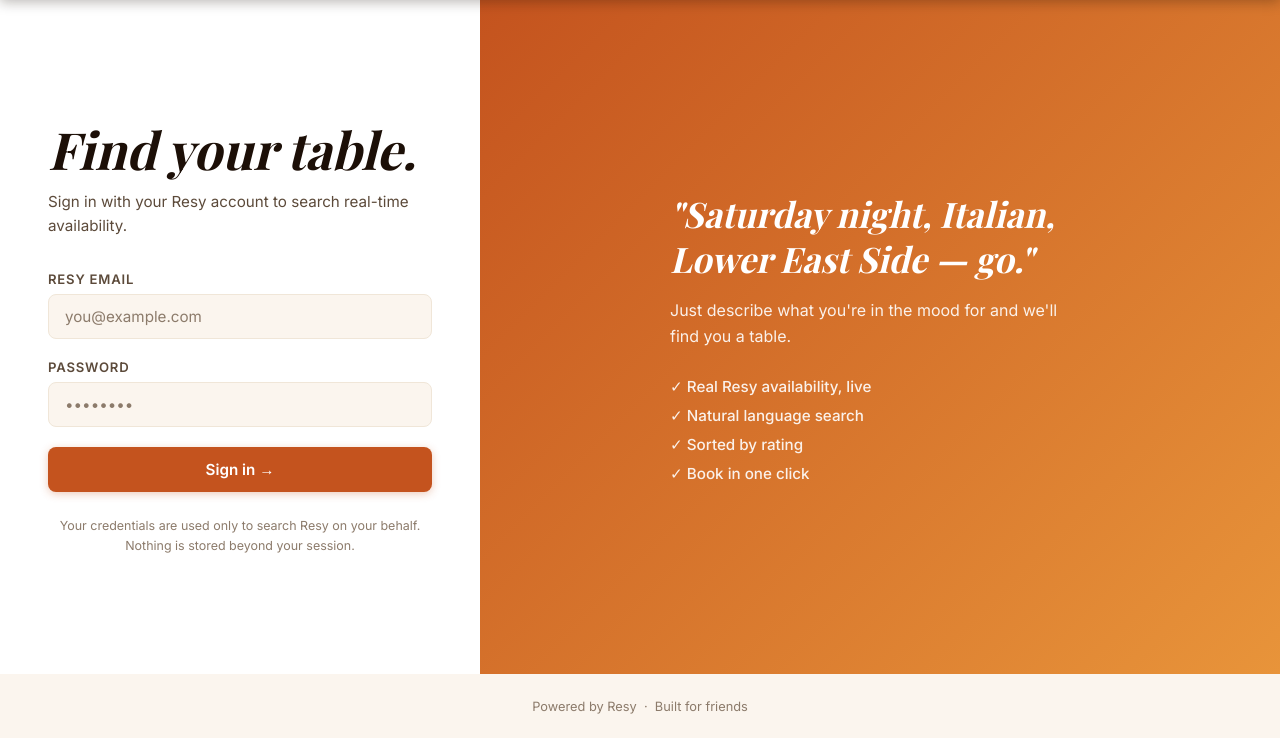
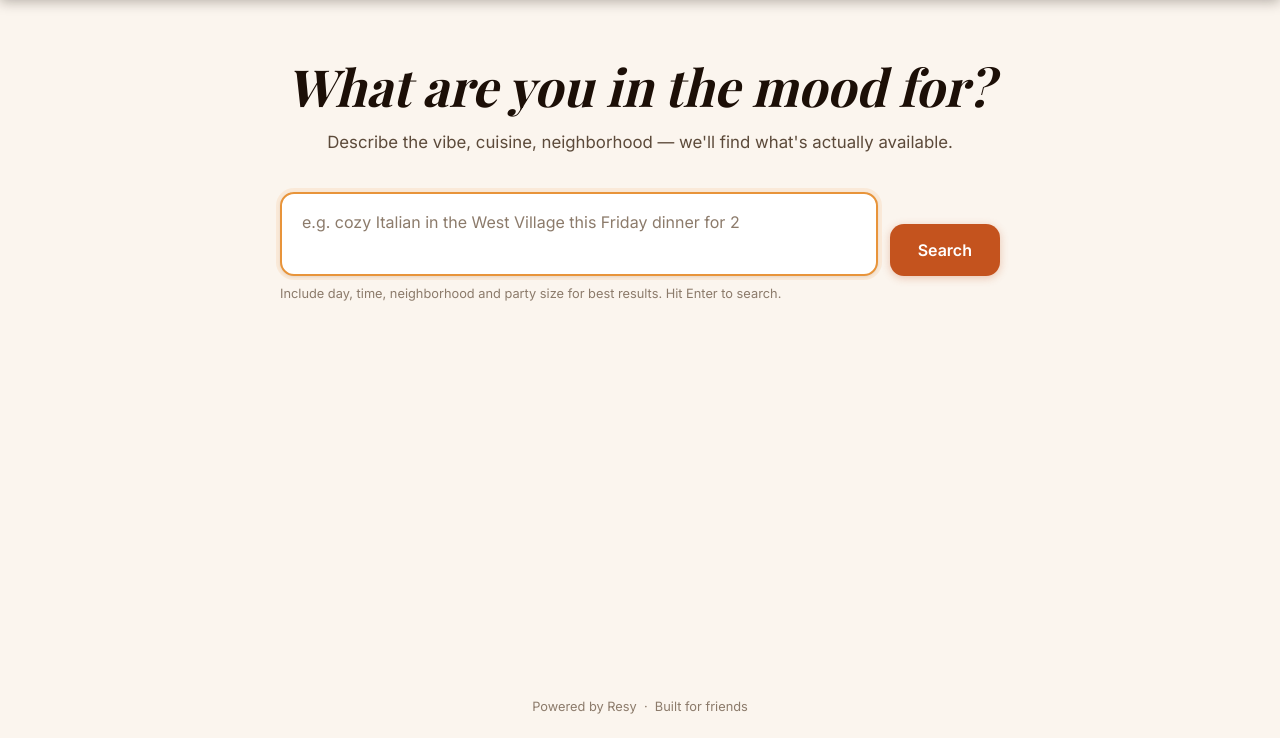
Before and after one commit to joeymscheinberg/reservation-bot, a Flask app: page / in a window 1280 px wide. Shown: the part 62-800 px from the top of the page. Run offline with Flask 3, Linux system fonts and the light colour scheme; some web fonts are replaced.

Commit message:
Simplify to search-only: no login, slots link to Resy for booking
Co-Authored-By: Claude Sonnet 4.6 <noreply@anthropic.com>

```diff
--- a/web/app.py
+++ b/web/app.py
@@ -1,18 +1,15 @@
 """
-Flask web app for reservation search.
+Flask web app for TableFinder — no login required.
+Uses a shared RESY_AUTH_TOKEN from environment (valid until May 26, 2026).
 """
 
 import os
 import sys
-import json
 import time
 import requests
 from datetime import datetime
 from pathlib import Path
-from flask import (
-    Flask, render_template, request, session,
-    redirect, url_for, jsonify
-)
+from flask import Flask, render_template, request, jsonify
 from dotenv import load_dotenv
 
 # Add project root to path so we can import bot modules
@@ -22,169 +19,52 @@ load_dotenv(ROOT / ".env")
 
 from bot.search import (
     _parse_description, _search_resy_venues,
-    _check_availability, _resolve_date, TIME_WINDOWS, DAY_OPTIONS
+    _check_availability, _resolve_date, TIME_WINDOWS,
 )
 from bot.resy import ResyClient
 
 app = Flask(__name__)
-app.secret_key = os.getenv("FLASK_SECRET_KEY", os.urandom(24).hex())
+app.secret_key = os.getenv("FLASK_SECRET_KEY", "tablefinder-2026")
 
+# Parse API key (handles both raw key and full "ResyAPI api_key=..." format)
 RESY_API_KEY = os.getenv("RESY_API_KEY", "")
 if 'api_key="' in RESY_API_KEY:
     RESY_API_KEY = RESY_API_KEY.split('api_key="')[1].rstrip('"')
 
+RESY_AUTH_TOKEN = os.getenv("RESY_AUTH_TOKEN", "")
 
-def resy_login(email: str, password: str) -> dict:
-    """Authenticate with Resy. Returns dict with 'token' on success or 'error' on failure."""
-    try:
-        response = requests.post(
-            "https://api.resy.com/3/auth/password",
-            headers={
-                "Authorization": f'ResyAPI api_key="{RESY_API_KEY}"',
-                "Content-Type": "application/x-www-form-urlencoded",
-                "Origin": "https://resy.com",
-                "Referer": "https://resy.com/",
-                "User-Agent": "Mozilla/5.0 (Macintosh; Intel Mac OS X 10_15_7) AppleWebKit/537.36 (KHTML, like Gecko) Chrome/124.0.0.0 Safari/537.36",
-                "X-Resy-Universal-Auth": "",
-            },
-            data={"email": email, "password": password},
-            timeout=10,
-        )
-        data = response.json()
-
-        if response.status_code == 200:
-            # Resy returns token at top level
-            token = (
-                data.get("token")
-                or data.get("auth_token")
-                or data.get("em_token")
-            )
-            if token:
-                return {"token": token, "email": email}
-            # Shouldn't happen, but surface it
-            return {"error": f"Login succeeded but no token found in response: {list(data.keys())}"}
-
-        # 419 = bad credentials, 429 = rate limited
-        if response.status_code == 419:
-            return {"error": "Wrong email or password — double-check your Resy login details."}
-        if response.status_code == 429:
-            return {"error": "Too many login attempts — wait a minute and try again."}
-
-        msg = data.get("message") or f"Resy returned status {response.status_code}"
-        return {"error": msg}
-
-    except requests.exceptions.Timeout:
-        return {"error": "Resy took too long to respond — try again."}
-    except Exception as e:
-        return {"error": f"Login error: {str(e)}"}
-
-
-def get_resy_client() -> ResyClient | None:
-    """Build a ResyClient using the logged-in user's token."""
-    token = session.get("resy_token")
-    if not token:
-        return None
-    # Temporarily override env vars for this request
-    os.environ["RESY_AUTH_TOKEN"] = token
-    try:
-        return ResyClient()
-    except Exception:
-        return None
+# Inject token so bot modules pick it up
+if RESY_AUTH_TOKEN:
+    os.environ["RESY_AUTH_TOKEN"] = RESY_AUTH_TOKEN
 
 
 @app.route("/")
 def index():
-    if session.get("resy_token"):
-        return redirect(url_for("search"))
-    return render_template("login.html")
-
-
-@app.route("/login", methods=["POST"])
-def login():
-    email = request.form.get("email", "").strip()
-    password = request.form.get("password", "").strip()
-
-    if not email or not password:
-        return render_template("login.html", error="Please enter your email and password.")
-
-    result = resy_login(email, password)
-    if "error" in result:
-        return render_template("login.html", error=result["error"])
-
-    session["resy_token"] = result["token"]
-    session["resy_email"] = result["email"]
-    return redirect(url_for("search"))
-
-
-@app.route("/login-server", methods=["POST"])
-def login_server():
-    """Fallback: server-side Resy auth (used if browser CORS blocks direct call)."""
-    data = request.get_json()
-    email = (data.get("email") or "").strip()
-    password = (data.get("password") or "").strip()
-    if not email or not password:
-        return jsonify({"error": "Missing credentials"}), 400
-    result = resy_login(email, password)
-    if "error" in result:
-        return jsonify({"error": result["error"]}), 401
-    session["resy_token"] = result["token"]
-    session["resy_email"] = result["email"]
-    return jsonify({"ok": True})
-
-
-@app.route("/api/login", methods=["POST"])
-def api_login():
-    """Browser-side auth endpoint — receives token obtained directly from Resy by the browser."""
-    data = request.get_json()
-    token = (data.get("token") or "").strip()
-    email = (data.get("email") or "").strip()
-
-    if not token:
-        return jsonify({"error": "No token provided"}), 400
-
-    session["resy_token"] = token
-    session["resy_email"] = email
-    return jsonify({"ok": True})
-
-
-@app.route("/logout")
-def logout():
-    session.clear()
-    return redirect(url_for("index"))
-
-
-@app.route("/search")
-def search():
-    if not session.get("resy_token"):
-        return redirect(url_for("index"))
-    return render_template("search.html", email=session.get("resy_email", ""))
+    return render_template("search.html")
 
 
 @app.route("/api/search", methods=["POST"])
 def api_search():
-    if not session.get("resy_token"):
-        return jsonify({"error": "Not logged in"}), 401
+    if not RESY_AUTH_TOKEN:
+        return jsonify({"error": "Server not configured — RESY_AUTH_TOKEN missing."}), 500
 
     data = request.get_json()
-    description = data.get("description", "").strip()
+    description = (data.get("description") or "").strip()
     if not description:
         return jsonify({"error": "No description provided"}), 400
 
-    # Parse description with Claude
+    # Parse with Claude
     parsed = _parse_description(description)
-    query = parsed.get("query") or description
+    query        = parsed.get("query") or description
     neighborhood = parsed.get("neighborhood")
 
-    # Resolve time window
+    # Time window
     time_key = data.get("time_window") or parsed.get("time_window")
-    if time_key and time_key in TIME_WINDOWS:
-        start_time, end_time, time_label = TIME_WINDOWS[time_key]
-    else:
-        start_time, end_time, time_label = TIME_WINDOWS["4"]  # default: dinner
+    start_time, end_time, time_label = TIME_WINDOWS.get(time_key, TIME_WINDOWS["4"])
 
-    # Resolve date
+    # Date
     date_str = data.get("date")
-    day = data.get("day") or parsed.get("day")
+    day      = data.get("day") or parsed.get("day")
     if date_str:
         try:
             target_date = datetime.strptime(date_str, "%Y-%m-%d")
@@ -196,7 +76,7 @@ def api_search():
         target_date = None
 
     if not target_date:
-        return jsonify({"error": "Could not determine date. Try including a day like 'Friday' or 'this Thursday'."}), 400
+        return jsonify({"error": "Couldn't figure out the date — try adding a day like 'Friday' or 'this Saturday'."}), 400
 
     # Party size
     party_size = data.get("party_size") or parsed.get("party_size") or 2
@@ -206,18 +86,16 @@ def api_search():
         party_size = 2
 
     # Search venues
-    os.environ["RESY_AUTH_TOKEN"] = session["resy_token"]
     hits = _search_resy_venues(query)
-
     if not hits:
         return jsonify({"results": [], "meta": {"query": query, "neighborhood": neighborhood}})
 
-    # Filter by neighborhood
+    # Neighborhood filter
     if neighborhood:
         filtered = [h for h in hits if neighborhood.lower() in (h.get("neighborhood") or "").lower()]
         hits = filtered if filtered else hits
 
-    # Check availability
+    # Check availability (up to 5 results, check up to 15 venues)
     results = []
     checked = 0
     for hit in hits:
@@ -234,19 +112,19 @@ def api_search():
         if slots:
             rating = hit.get("rating", {})
             results.append({
-                "name": hit.get("name", slug),
-                "slug": slug,
-                "rating": round(rating.get("average", 0), 2) if rating.get("average") else None,
+                "name":         hit.get("name", slug),
+                "slug":         slug,
+                "rating":       round(rating.get("average", 0), 2) if rating.get("average") else None,
                 "review_count": rating.get("count", 0),
-                "cuisine": ", ".join(hit.get("cuisine", [])),
-                "price": "$" * (hit.get("price_range_id") or 2),
+                "cuisine":      ", ".join(hit.get("cuisine", [])),
+                "price":        "$" * (hit.get("price_range_id") or 2),
                 "neighborhood": hit.get("neighborhood", ""),
                 "slots": [
                     {
-                        "time": s["time"],
-                        "type": s.get("type", "").strip(),
+                        "time":         s["time"],
+                        "type":         s.get("type", "").strip(),
                         "config_token": s.get("config_token", ""),
-                        "date": s.get("date", ""),
+                        "date":         s.get("date", ""),
                     }
                     for s in slots[:4]
                 ],
@@ -255,48 +133,40 @@ def api_search():
     return jsonify({
         "results": results,
         "meta": {
-            "query": query,
+            "query":        query,
             "neighborhood": neighborhood,
-            "date": target_date.strftime("%A, %B %-d"),
-            "time_label": time_label,
-            "party_size": party_size,
-        }
+            "date":         target_date.strftime("%A, %B %-d"),
+            "time_label":   time_label,
+            "party_size":   party_size,
+        },
     })
 
 
 @app.route("/api/book", methods=["POST"])
 def api_book():
-    if not session.get("resy_token"):
-        return jsonify({"error": "Not logged in"}), 401
+    if not RESY_AUTH_TOKEN:
+        return jsonify({"error": "Server not configured"}), 500
 
-    data = request.get_json()
-    slug = data.get("slug")
-    date_str = data.get("date")
-    time_str = data.get("time")
+    data       = request.get_json()
+    slug       = data.get("slug")
+    date_str   = data.get("date")
+    time_str   = data.get("time")
     party_size = int(data.get("party_size", 2))
 
     if not all([slug, date_str, time_str]):
         return jsonify({"error": "Missing booking details"}), 400
 
     try:
-        os.environ["RESY_AUTH_TOKEN"] = session["resy_token"]
-        client = ResyClient()
+        client      = ResyClient()
         target_date = datetime.strptime(date_str, "%Y-%m-%d")
-
-        result = client.attempt_booking(
-            slug=slug,
-            date=target_date,
-            party_size=party_size,
-            start_time=time_str,
-            end_time=time_str,
-            dry_run=False,
+        result      = client.attempt_booking(
+            slug=slug, date=target_date, party_size=party_size,
+            start_time=time_str, end_time=time_str, dry_run=False,
         )
-
         if result:
-            return jsonify({"success": True, "venue": result["venue"], "time": result["time"], "date": result["date"]})
-        else:
-            return jsonify({"error": "Booking failed — that slot may have just been taken."}), 409
-
+            return jsonify({"success": True, "venue": result["venue"],
+                            "time": result["time"], "date": result["date"]})
+        return jsonify({"error": "Booking failed — slot may have just been taken."}), 409
     except Exception as e:
         return jsonify({"error": str(e)}), 500
 
--- a/web/static/css/style.css
+++ b/web/static/css/style.css
@@ -514,6 +514,7 @@ h3 { font-size: 1.2rem; }
   border-radius: var(--radius-sm);
   padding: 9px 14px;
   cursor: pointer;
+  text-decoration: none;
   transition: background .15s, border-color .15s, transform .1s;
 }
 .slot-item:hover {
@@ -531,7 +532,7 @@ h3 { font-size: 1.2rem; }
   color: var(--slate-lt);
   font-weight: 500;
 }
-.slot-arrow { color: var(--terracotta); font-size: .85rem; font-weight: 700; }
+.slot-arrow { color: var(--terracotta); font-size: .78rem; font-weight: 600; white-space: nowrap; }
 
 .card-footer { padding: 0 22px 20px; }
 
--- a/web/static/js/search.js
+++ b/web/static/js/search.js
@@ -1,9 +1,6 @@
 /* =============================================
-   TableFinder — Search & Booking JS
+   TableFinder — Search JS (search-only mode)
    ============================================= */
-
-let currentMeta = {};
-let pendingBooking = null;
 
 /* ---------- Helpers ---------- */
 function fmt12(time24) {
@@ -12,14 +9,6 @@ function fmt12(time24) {
   const suffix = h >= 12 ? "pm" : "am";
   const hour   = h % 12 || 12;
   return m === 0 ? `${hour}${suffix}` : `${hour}:${String(m).padStart(2,"0")}${suffix}`;
-}
-
-function stars(rating) {
-  if (!rating) return "";
-  const full  = Math.floor(rating);
-  const half  = rating - full >= 0.5 ? 1 : 0;
-  const empty = 5 - full - half;
-  return "★".repeat(full) + (half ? "½" : "") + "☆".repeat(empty);
 }
 
 function show(id)  { document.getElementById(id).classList.remove("hidden"); }
@@ -34,7 +23,6 @@ async function runSearch() {
     return;
   }
 
-  // UI: loading state
   hide("error-banner");
   hide("results-section");
   hide("empty-state");
@@ -57,9 +45,8 @@ async function runSearch() {
       return;
     }
 
-    currentMeta = data.meta || {};
-    renderMeta(currentMeta);
-    renderResults(data.results || [], currentMeta);
+    renderMeta(data.meta || {});
+    renderResults(data.results || []);
 
   } catch (err) {
     showError("Couldn't reach the server. Check your connection.");
@@ -71,21 +58,20 @@ async function runSearch() {
   }
 }
 
-/* ---------- Render meta bar ---------- */
+/* ---------- Meta bar ---------- */
 function renderMeta(meta) {
   const parts = [];
-  if (meta.date)       parts.push(`<strong>${meta.date}</strong>`);
-  if (meta.time_label) parts.push(meta.time_label);
-  if (meta.party_size) parts.push(`party of ${meta.party_size}`);
-  if (meta.query)      parts.push(`"${meta.query}"`);
+  if (meta.date)         parts.push(`<strong>${meta.date}</strong>`);
+  if (meta.time_label)   parts.push(meta.time_label);
+  if (meta.party_size)   parts.push(`party of ${meta.party_size}`);
+  if (meta.query)        parts.push(`"${meta.query}"`);
   if (meta.neighborhood) parts.push(`in ${meta.neighborhood}`);
-
   el("meta-text").innerHTML = parts.join(" &nbsp;·&nbsp; ");
   show("meta-bar");
 }
 
-/* ---------- Render result cards ---------- */
-function renderResults(results, meta) {
+/* ---------- Results ---------- */
+function renderResults(results) {
   const grid = el("results-grid");
   grid.innerHTML = "";
 
@@ -97,31 +83,34 @@ function renderResults(results, meta) {
   results.forEach((r, idx) => {
     const card = document.createElement("div");
     card.className = "result-card";
-    card.innerHTML = buildCardHTML(r, idx, meta);
+    card.innerHTML = buildCardHTML(r, idx);
     grid.appendChild(card);
   });
 
   show("results-section");
 }
 
-function buildCardHTML(r, idx, meta) {
+function buildCardHTML(r, idx) {
   const rankLabel = idx === 0 ? "#1 Pick" : `#${idx + 1}`;
+
   const ratingHTML = r.rating
-    ? `<span class="card-rating"><span class="star">${stars(r.rating)}</span> ${r.rating.toFixed(1)}</span>
-       <span class="card-dot">●</span>
+    ? `<span class="card-rating">${r.rating.toFixed(1)} ★</span>
+       <span class="card-dot">·</span>
        <span class="card-reviews">${(r.review_count || 0).toLocaleString()} reviews</span>`
     : `<span class="card-reviews">No rating yet</span>`;
 
   const tags = [];
-  if (r.cuisine)       tags.push(`<span class="tag">${r.cuisine}</span>`);
-  if (r.neighborhood)  tags.push(`<span class="tag tag-neighborhood">${r.neighborhood}</span>`);
+  if (r.cuisine)      tags.push(`<span class="tag">${r.cuisine}</span>`);
+  if (r.neighborhood) tags.push(`<span class="tag tag-neighborhood">${r.neighborhood}</span>`);
+
+  const resyUrl = `https://resy.com/cities/ny/${r.slug}`;
 
   const slotsHTML = r.slots.map(s => `
-    <div class="slot-item" onclick="openModal(${JSON.stringify(JSON.stringify(r))}, ${JSON.stringify(JSON.stringify(s))}, ${JSON.stringify(JSON.stringify(meta))})">
+    <a class="slot-item" href="${resyUrl}" target="_blank" rel="noopener">
       <span class="slot-time">${fmt12(s.time)}</span>
       <span class="slot-type">${s.type || "Table"}</span>
-      <span class="slot-arrow">→</span>
-    </div>
+      <span class="slot-arrow">Book on Resy →</span>
+    </a>
   `).join("");
 
   return `
@@ -130,7 +119,7 @@ function buildCardHTML(r, idx, meta) {
       <div class="card-name">${r.name}</div>
       <div class="card-meta">
         ${ratingHTML}
-        <span class="card-dot">●</span>
+        <span class="card-dot">·</span>
         <span class="card-price">${r.price || "$$"}</span>
       </div>
     </div>
@@ -139,132 +128,17 @@ function buildCardHTML(r, idx, meta) {
       <p class="slots-label">Available times</p>
       <div class="slot-list">${slotsHTML}</div>
     </div>
-    <div class="card-footer"></div>
   `;
 }
 
-/* ---------- Modal ---------- */
-function openModal(rJSON, sJSON, metaJSON) {
-  const r    = JSON.parse(rJSON);
-  const slot = JSON.parse(sJSON);
-  const meta = JSON.parse(metaJSON);
-
-  // Reset modal state
-  hide("modal-confirm");
-  hide("modal-success");
-  show("modal-slots");
-
-  el("modal-venue-name").textContent = r.name;
-  el("modal-meta").textContent = [
-    meta.date,
-    `Party of ${meta.party_size || 2}`,
-  ].filter(Boolean).join(" · ");
-
-  // Build slot buttons — the one that was clicked, plus any others
-  const slotsEl = el("modal-slots");
-  slotsEl.innerHTML = r.slots.map(s => `
-    <button
-      class="modal-slot-btn"
-      onclick="selectSlot(
-        ${JSON.stringify(JSON.stringify(r))},
-        ${JSON.stringify(JSON.stringify(s))},
-        ${JSON.stringify(JSON.stringify(meta))}
-      )"
-    >
-      <div>
-        <div class="modal-slot-time">${fmt12(s.time)}</div>
-        <div class="modal-slot-type">${s.type || "Table"}</div>
-      </div>
-      <span class="modal-slot-cta">Book →</span>
-    </button>
-  `).join("");
-
-  show("booking-modal");
-  document.body.style.overflow = "hidden";
-}
-
-function selectSlot(rJSON, sJSON, metaJSON) {
-  const r    = JSON.parse(rJSON);
-  const slot = JSON.parse(sJSON);
-  const meta = JSON.parse(metaJSON);
-
-  pendingBooking = { r, slot, meta };
-
-  el("confirm-details").innerHTML =
-    `${r.name}<br/>${fmt12(slot.time)}${slot.type ? " &nbsp;·&nbsp; " + slot.type : ""}<br/>${meta.date} · Party of ${meta.party_size || 2}`;
-
-  hide("modal-slots");
-  show("modal-confirm");
-}
-
-function cancelConfirm() {
-  pendingBooking = null;
-  hide("modal-confirm");
-  show("modal-slots");
-}
-
-async function confirmBook() {
-  if (!pendingBooking) return;
-  const { r, slot, meta } = pendingBooking;
-
-  el("confirm-book-btn").disabled = true;
-  hide("confirm-btn-text");
-  show("confirm-spinner");
-
-  try {
-    const res = await fetch("/api/book", {
-      method:  "POST",
-      headers: { "Content-Type": "application/json" },
-      body: JSON.stringify({
-        slug:       r.slug,
-        date:       slot.date,
-        time:       slot.time,
-        party_size: meta.party_size || 2,
-      }),
-    });
-
-    const data = await res.json();
-
-    if (!res.ok || data.error) {
-      alert("Booking failed: " + (data.error || "Unknown error"));
-      return;
-    }
-
-    // Success!
-    el("success-details").innerHTML =
-      `<strong>${data.venue}</strong><br/>${fmt12(data.time)} on ${data.date}`;
-    hide("modal-confirm");
-    show("modal-success");
-
-  } catch (err) {
-    alert("Network error — please try again.");
-    console.error(err);
-  } finally {
-    el("confirm-book-btn").disabled = false;
-    hide("confirm-spinner");
-    show("confirm-btn-text");
-  }
-}
-
-/* ---------- Close modal ---------- */
-function closeModal(event) {
-  if (event.target.id === "booking-modal") closeModalDirect();
-}
-function closeModalDirect() {
-  hide("booking-modal");
-  document.body.style.overflow = "";
-  pendingBooking = null;
-}
-
-/* ---------- Error display ---------- */
+/* ---------- Error ---------- */
 function showError(msg) {
   const banner = el("error-banner");
   banner.innerHTML = `<span class="alert-icon">⚠</span> ${msg}`;
   show("error-banner");
-  banner.scrollIntoView({ behavior: "smooth", block: "nearest" });
 }
 
-/* ---------- Enter key on textarea ---------- */
+/* ---------- Enter key ---------- */
 document.addEventListener("DOMContentLoaded", () => {
   const ta = el("description");
   if (ta) {
--- a/web/templates/base.html
+++ b/web/templates/base.html
@@ -21,12 +21,6 @@
         <span class="logo-mark">&#127860;</span>
         <span class="logo-text">TableFinder</span>
       </a>
-      {% if session.get('resy_email') %}
-      <nav class="header-nav">
-        <span class="user-pill">{{ session['resy_email'] }}</span>
-        <a href="{{ url_for('logout') }}" class="btn-ghost">Sign out</a>
-      </nav>
-      {% endif %}
     </div>
   </header>
 
--- a/web/templates/search.html
+++ b/web/templates/search.html
@@ -4,10 +4,9 @@
 {% block content %}
 <div class="search-page">
 
-  <!-- Hero / Search bar -->
   <section class="search-hero">
     <h1 class="hero-title">What are you in the mood for?</h1>
-    <p class="hero-sub">Describe the vibe, cuisine, neighborhood — anything. We'll handle the rest.</p>
+    <p class="hero-sub">Describe the vibe, cuisine, neighborhood — we'll find what's actually available.</p>
 
     <div class="search-box-wrap">
       <div class="search-input-row">
@@ -23,62 +22,26 @@
           <span id="search-spinner" class="spinner hidden"></span>
         </button>
       </div>
-      <p class="search-hint">Include day, time, party size and neighborhood for the best results — or leave it vague, we'll ask Resy anyway.</p>
+      <p class="search-hint">Include day, time, neighborhood and party size for best results. Hit Enter to search.</p>
     </div>
   </section>
 
-  <!-- Error banner -->
   <div id="error-banner" class="alert alert-error hidden"></div>
 
-  <!-- Meta bar (shown after search) -->
   <div id="meta-bar" class="meta-bar hidden">
     <span id="meta-text"></span>
   </div>
 
-  <!-- Results grid -->
   <section id="results-section" class="results-section hidden">
     <div id="results-grid" class="results-grid"></div>
   </section>
 
-  <!-- Empty state -->
   <div id="empty-state" class="empty-state hidden">
-    <div class="empty-icon">&#128269;</div>
+    <div class="empty-icon">🔍</div>
     <h3>No tables found</h3>
-    <p>Try adjusting the date, time window, or neighborhood.</p>
+    <p>Try adjusting the date, time, or neighborhood.</p>
   </div>
 
-</div>
-
-<!-- Booking Modal -->
-<div id="booking-modal" class="modal-overlay hidden" onclick="closeModal(event)">
-  <div class="modal-card">
-    <button class="modal-close" onclick="closeModalDirect()">&times;</button>
-    <h2 id="modal-venue-name" class="modal-title"></h2>
-    <p id="modal-meta" class="modal-meta"></p>
-
-    <div id="modal-slots" class="modal-slots"></div>
-
-    <div id="modal-confirm" class="modal-confirm hidden">
-      <div class="confirm-box">
-        <p class="confirm-label">Confirm reservation</p>
-        <p id="confirm-details" class="confirm-details"></p>
-        <div class="confirm-actions">
-          <button class="btn-secondary" onclick="cancelConfirm()">Back</button>
-          <button class="btn-primary" id="confirm-book-btn" onclick="confirmBook()">
-            <span id="confirm-btn-text">Book it</span>
-            <span id="confirm-spinner" class="spinner hidden"></span>
-          </button>
-        </div>
-      </div>
-    </div>
-
-    <div id="modal-success" class="modal-success hidden">
-      <div class="success-icon">&#127881;</div>
-      <h3>You're in!</h3>
-      <p id="success-details"></p>
-      <button class="btn-primary" onclick="closeModalDirect()">Done</button>
-    </div>
-  </div>
 </div>
 {% endblock %}
 
```
